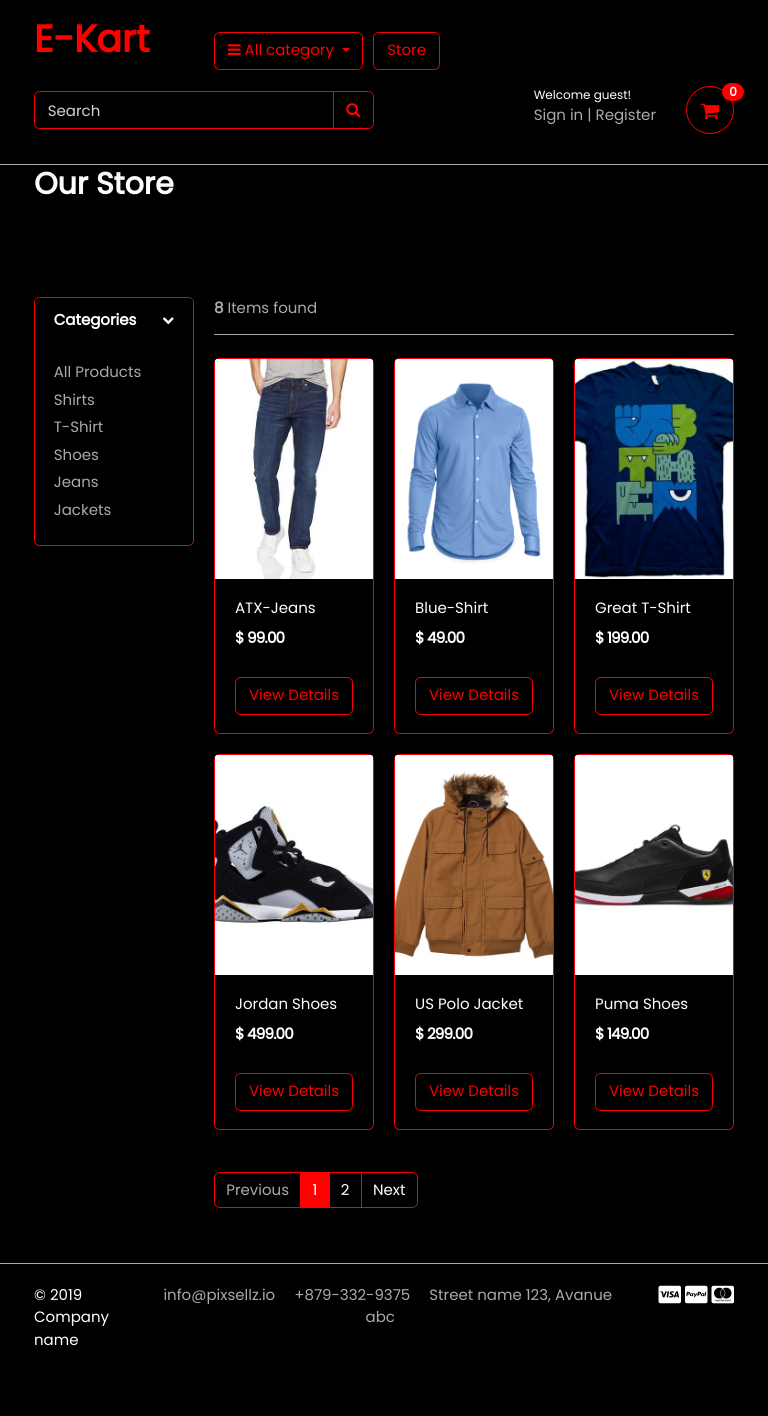
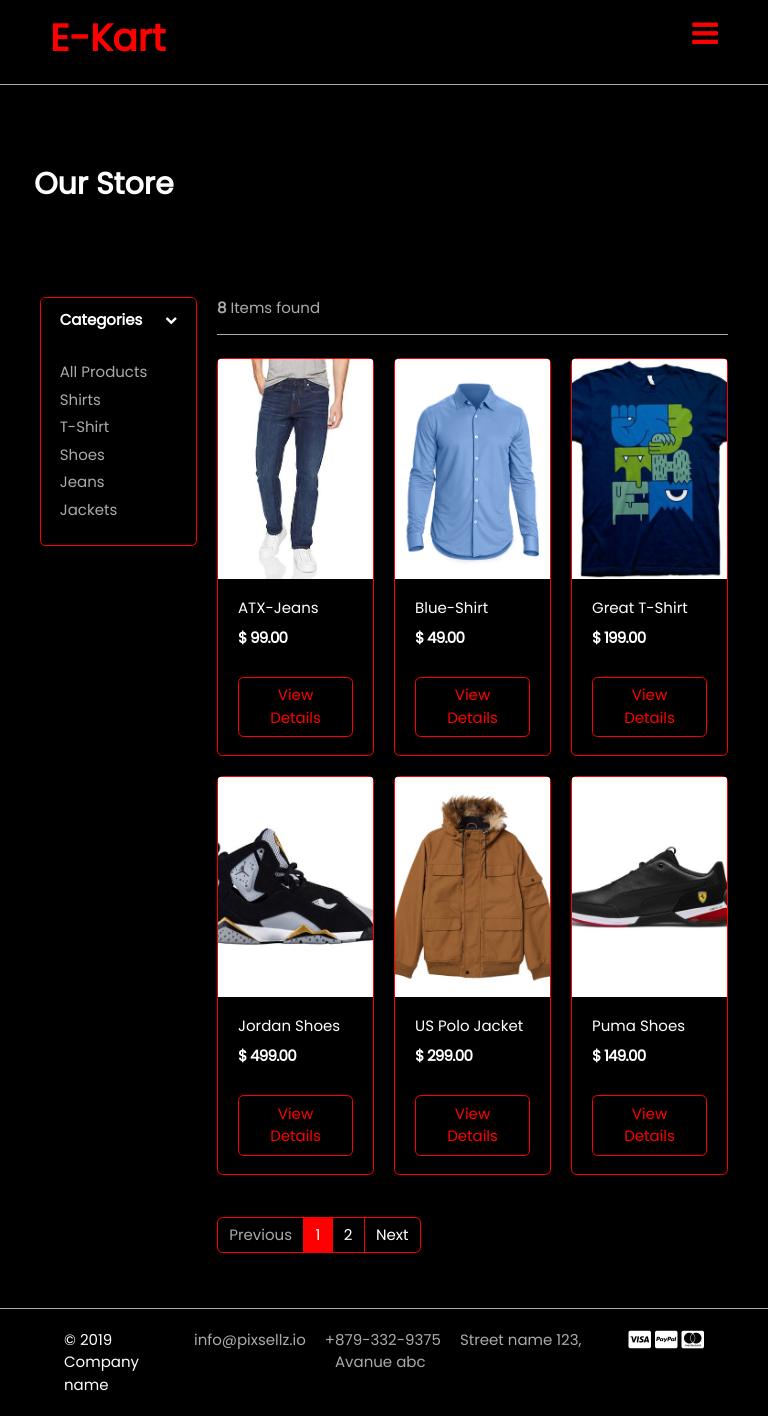
Before and after one commit to hjgenuine/EKart-FullStack-App, a Django app: page /store/ in a window 768 px wide. Before the commit the page ends 1346 px from the top, so only its background shows below. Run offline with Django 3.2, Linux system fonts and the light colour scheme; data comes from the database, SQL or seed files in the repository; some libraries are stand-ins or nearby versions.

Commit message:
minor bug fixes

```diff
--- a/static/css/custom.css
+++ b/static/css/custom.css
@@ -103,3 +103,76 @@
     height: 85px;
     width: 85px;
 }
+
+#header {
+    height: 85px;
+    display: flex;
+    justify-content: space-between;
+    padding: 0px 50px;
+    align-items: center;
+    width: 100%;
+}
+
+#navBar {
+    width: 70%;
+}
+
+#toggle-navBar {
+    display: none;
+}
+
+#toggle-navBar > i {
+    font-size: 30px;
+}
+
+#toggle-navBar > i:hover {
+    cursor: pointer;
+    font-size: 31px;
+}
+
+@media only screen and (min-width: 767px) {
+    #navBar {
+        display: block;
+    }
+}
+
+@media only screen and (max-width: 768px) {
+    section {
+        padding: 0px 30px;
+    }
+    footer{
+        padding: 0;
+    }
+
+    #toggle-navBar {
+        display: block;
+    }
+
+    #navBar {
+        display: none;
+        background: rgba(0, 0, 0, 0.7);
+        box-shadow: 0 0 30px rgb(0 0 0 / 10%);
+        backdrop-filter: blur(3px);
+        height: 280px!important;
+        overflow: hidden;
+        position: fixed;
+        top: 85px;
+        left: 0;
+        width: 100%;
+        padding: 20px;
+    }
+
+    #navBar .row {
+        display: flex;
+        flex-direction: column!important;
+        align-items: center!important;
+        justify-content: center!important;
+        row-gap: 20px;
+    }
+
+    #navBar .row > div {
+        display: flex;
+        justify-content: center;
+        align-items: center;
+    }
+}
--- a/templates/includes/navbar.html
+++ b/templates/includes/navbar.html
@@ -1,15 +1,15 @@
 {% load static %}
 
-    <header class="section-header" id="header">
-
-        <section class="header-main border-bottom">
+    <header class="section-header border-bottom" id="header">
+        <a href="{% url 'homepage' %}" class="brand-wrap">
+            <h1 style="color: red">E-Kart</h1>
+        </a> <!-- brand-wrap.// -->
+        <p id="toggle-navBar" style="font-size: 20px;">
+            <i class="fa fa-bars" aria-hidden="true" style="color: red"></i>
+        </p>
+        <section class="header-main" id="navBar">
             <div class="container">
-        <div class="row align-items-center">
-            <div class="col-lg-2 col-md-3 col-6">
-                <a href="{% url 'homepage' %}" class="brand-wrap">
-                    <h1 style="color: red">E-Kart</h1>
-                </a> <!-- brand-wrap.// -->
-            </div>
+            <div class="row align-items-center">
             <div class="col-lg col-sm col-md col-6 flex-grow-0">
                 <div class="category-wrap dropdown d-inline-block float-right">
                     <button type="button" class="btn btn-outline-danger dropdown-toggle " data-toggle="dropdown">
@@ -67,3 +67,11 @@
         </section> <!-- header-main .// -->
 
     </header> <!-- section-header.// -->
+
+    <script>
+        const btn = document.getElementById("toggle-navBar");
+        const navBar = document.getElementById("navBar");
+        btn.addEventListener("click", () => {
+            navBar.style.display = navBar.style.display == "" ? "block" : "";
+        })
+    </script>
--- a/templates/store/store.html
+++ b/templates/store/store.html
@@ -22,7 +22,7 @@
 	<div class="row">
 		<aside class="col-md-3">
 
-	<div class="card ">
+	<div class="card " style="margin-bottom: 20px;">
 		<article class="filter-group">
 			<header class="card-header" style="background-color: black">
 				<a href="#" data-toggle="collapse" data-target="#collapse_1" aria-expanded="true" class="">
```
